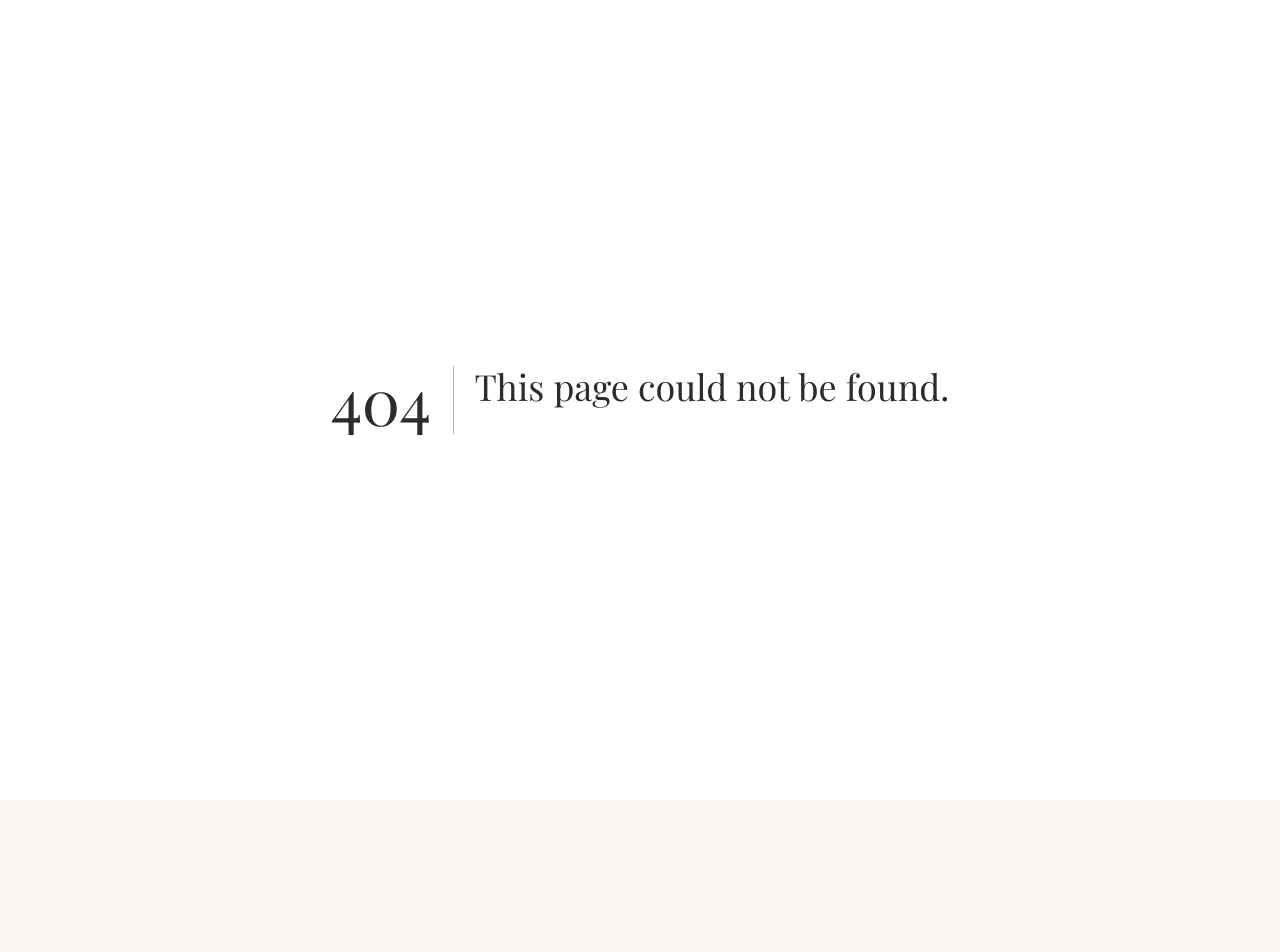
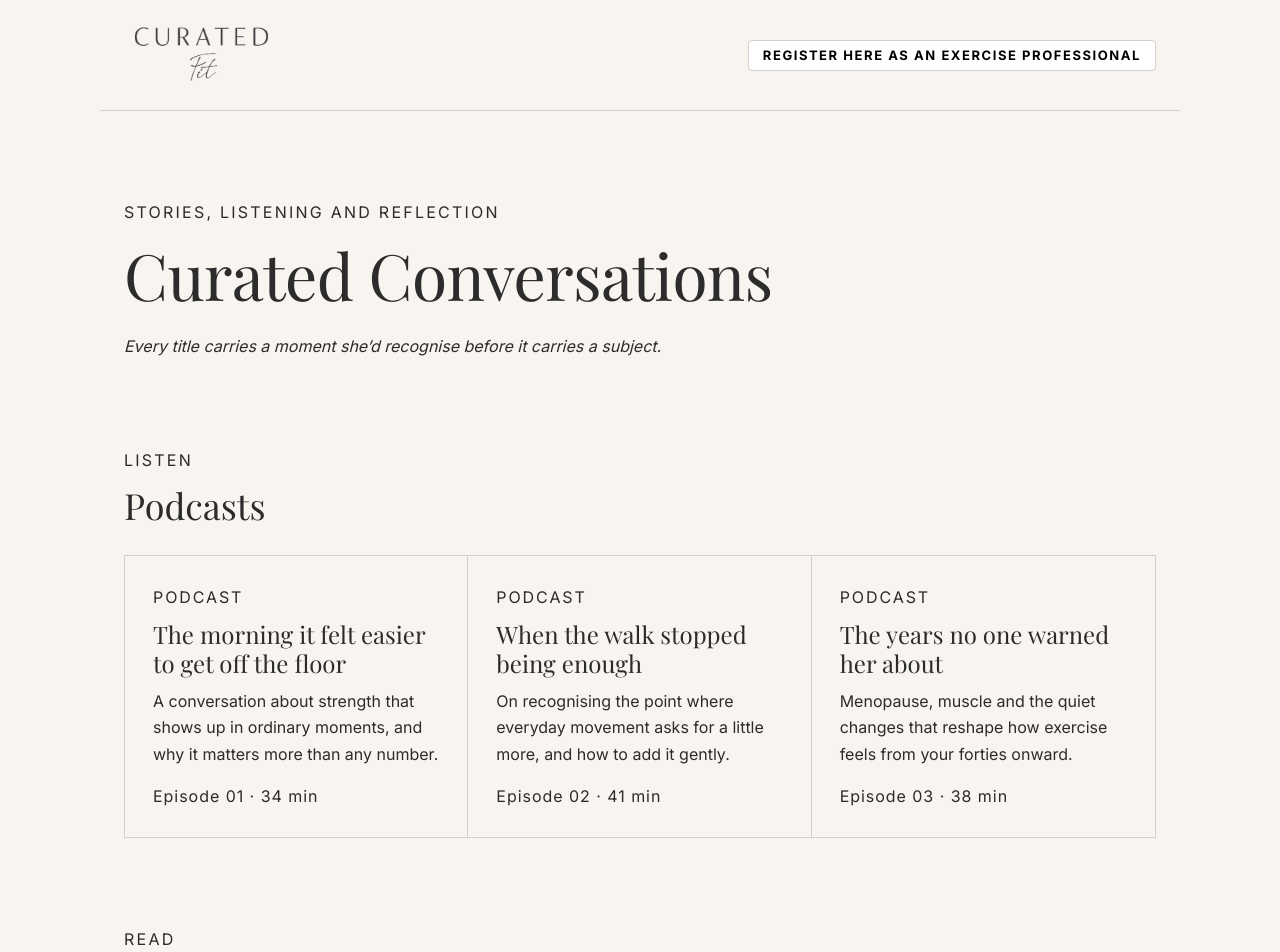
Before and after one commit to EmPerry1972/curated-fit-holding-page, a Next.js app: page /curated-conversations in a window 1280 px wide. Before the commit this address had no page. Shown: the top 952 px of the page. Before the commit the page ends 800 px from the top, so only its background shows below. Built offline with nearby package versions, Linux system fonts and the light colour scheme.

Commit message:
Add Curated Conversations page with layout and content

```diff
--- /dev/null
+++ b/app/curated-conversations/page.tsx
@@ -0,0 +1,246 @@
+"use client";
+
+const serif = "var(--font-serif), 'Playfair Display', Georgia, serif";
+const mono = "var(--font-mono), 'IBM Plex Mono', ui-monospace, monospace";
+const sans = "var(--font-sans), 'Inter', -apple-system, Helvetica, Arial, sans-serif";
+
+const wrap = { maxWidth: 1080, margin: "0 auto", padding: "0 24px" } as const;
+const sectionPad = { padding: "clamp(48px, 8vw, 88px) 0" } as const;
+
+const eyebrow = {
+  fontFamily: mono,
+  fontSize: 11,
+  letterSpacing: "0.14em",
+  textTransform: "uppercase",
+  color: "var(--warm-grey)",
+  marginBottom: 16,
+} as const;
+
+const h1 = {
+  fontFamily: serif,
+  fontWeight: 300,
+  letterSpacing: "0.005em",
+  fontSize: "clamp(34px, 6vw, 60px)",
+  lineHeight: 1.1,
+  color: "var(--text-primary)",
+  margin: 0,
+} as const;
+
+const lede = {
+  fontFamily: serif,
+  fontWeight: 300,
+  fontSize: "clamp(19px, 2.6vw, 26px)",
+  lineHeight: 1.4,
+  color: "var(--text-secondary)",
+  margin: "24px 0 0",
+  maxWidth: 720,
+  fontStyle: "italic",
+} as const;
+
+const h2 = {
+  fontFamily: serif,
+  fontWeight: 300,
+  fontSize: "clamp(24px, 3.4vw, 32px)",
+  lineHeight: 1.15,
+  color: "var(--text-primary)",
+  margin: 0,
+} as const;
+
+const sectionLabel = {
+  fontFamily: mono,
+  fontSize: 11,
+  letterSpacing: "0.14em",
+  textTransform: "uppercase",
+  color: "var(--warm-grey)",
+  marginBottom: 12,
+} as const;
+
+const cardEyebrow = {
+  fontFamily: mono,
+  fontSize: 10,
+  letterSpacing: "0.12em",
+  textTransform: "uppercase",
+  color: "var(--warm-grey)",
+  margin: 0,
+} as const;
+
+const cardTitle = {
+  fontFamily: serif,
+  fontWeight: 400,
+  fontSize: 20,
+  lineHeight: 1.25,
+  color: "var(--text-primary)",
+  margin: "10px 0 0",
+} as const;
+
+const cardBody = {
+  fontFamily: sans,
+  fontSize: 15,
+  lineHeight: 1.6,
+  color: "var(--text-secondary)",
+  margin: "10px 0 0",
+} as const;
+
+const cardMeta = {
+  fontFamily: mono,
+  fontSize: 11,
+  letterSpacing: "0.06em",
+  color: "var(--warm-grey)",
+  margin: "16px 0 0",
+} as const;
+
+const PODCASTS = [
+  {
+    kind: "Podcast",
+    title: "The morning it felt easier to get off the floor",
+    body: "A conversation about strength that shows up in ordinary moments, and why it matters more than any number.",
+    meta: "Episode 01 · 34 min",
+  },
+  {
+    kind: "Podcast",
+    title: "When the walk stopped being enough",
+    body: "On recognising the point where everyday movement asks for a little more, and how to add it gently.",
+    meta: "Episode 02 · 41 min",
+  },
+  {
+    kind: "Podcast",
+    title: "The years no one warned her about",
+    body: "Menopause, muscle and the quiet changes that reshape how exercise feels from your forties onward.",
+    meta: "Episode 03 · 38 min",
+  },
+];
+
+const BLOGS = [
+  {
+    kind: "Written by a professional",
+    title: "The afternoon she carried the shopping without thinking",
+    body: "A trainer on building strength that disappears into everyday life, so capability becomes something you simply have.",
+    meta: "Jessica Wacey · 6 min read",
+  },
+  {
+    kind: "Written by a professional",
+    title: "Returning after the season you stepped away",
+    body: "Gentle, practical guidance for coming back to movement without starting from a place of pressure.",
+    meta: "Aroha Ngata · 5 min read",
+  },
+  {
+    kind: "Written by a professional",
+    title: "The energy you notice by Thursday",
+    body: "How consistent, well-matched training changes the way an ordinary week feels by the time you reach its end.",
+    meta: "Daniel Reeve · 4 min read",
+  },
+];
+
+function Card({ item }: { item: { kind: string; title: string; body: string; meta: string } }) {
+  return (
+    <div style={{ padding: 28, borderRight: "1px solid var(--line)" }}>
+      <p style={cardEyebrow}>{item.kind}</p>
+      <h3 style={cardTitle}>{item.title}</h3>
+      <p style={cardBody}>{item.body}</p>
+      <p style={cardMeta}>{item.meta}</p>
+    </div>
+  );
+}
+
+function Grid({ items }: { items: { kind: string; title: string; body: string; meta: string }[] }) {
+  return (
+    <div
+      className="three-col"
+      style={{ display: "grid", gridTemplateColumns: "repeat(3, 1fr)", border: "1px solid var(--line)", marginTop: 28 }}
+    >
+      {items.map((item, i) => (
+        <div key={i} style={i === items.length - 1 ? { padding: 28 } : undefined}>
+          {i === items.length - 1 ? (
+            <div style={{ padding: 0 }}>
+              <p style={cardEyebrow}>{item.kind}</p>
+              <h3 style={cardTitle}>{item.title}</h3>
+              <p style={cardBody}>{item.body}</p>
+              <p style={cardMeta}>{item.meta}</p>
+            </div>
+          ) : (
+            <Card item={item} />
+          )}
+        </div>
+      ))}
+    </div>
+  );
+}
+
+export default function CuratedConversationsPage() {
+  return (
+    <main style={{ minHeight: "100vh", background: "var(--warm-white)" }}>
+      <nav
+        style={{
+          display: "flex",
+          alignItems: "center",
+          justifyContent: "space-between",
+          padding: "22px 24px",
+          maxWidth: 1080,
+          margin: "0 auto",
+          width: "100%",
+          flexWrap: "wrap",
+          gap: 12,
+          borderBottom: "1px solid var(--line)",
+        }}
+      >
+        <a href="/">
+          <img src="/logo.png" alt="Curated Fit" style={{ height: 64 }} />
+        </a>
+        <a
+          href="/register"
+          id="register-pro-link"
+          style={{
+            fontFamily: mono,
+            fontSize: 11,
+            letterSpacing: "0.12em",
+            textTransform: "uppercase",
+            color: "#000000",
+            fontWeight: 700,
+            textDecoration: "none",
+            backgroundColor: "#ffffff",
+            padding: "8px 14px",
+            borderRadius: 4,
+            display: "inline-block",
+            border: "1px solid var(--line)",
+          }}
+        >
+          Register here as an Exercise Professional
+        </a>
+      </nav>
+
+      <section style={{ ...sectionPad, paddingBottom: 0 }}>
+        <div style={wrap}>
+          <p style={eyebrow}>Stories, listening and reflection</p>
+          <h1 style={h1}>Curated Conversations</h1>
+          <p style={lede}>
+            Every title carries a moment she&rsquo;d recognise before it carries a subject.
+          </p>
+        </div>
+      </section>
+
+      <section style={sectionPad}>
+        <div style={wrap}>
+          <p style={sectionLabel}>Listen</p>
+          <h2 style={h2}>Podcasts</h2>
+          <Grid items={PODCASTS} />
+        </div>
+      </section>
+
+      <section style={{ ...sectionPad, paddingTop: 0 }}>
+        <div style={wrap}>
+          <p style={sectionLabel}>Read</p>
+          <h2 style={h2}>From the professionals</h2>
+          <Grid items={BLOGS} />
+        </div>
+      </section>
+
+      <footer style={{ borderTop: "1px solid var(--line)" }}>
+        <div style={{ ...wrap, padding: "32px 24px" }}>
+          <p style={{ fontFamily: mono, fontSize: 11, letterSpacing: "0.06em", color: "var(--warm-grey)", margin: 0 }}>
+            &copy; 2026 Curated Fit &middot; Founded in New Zealand
+          </p>
+        </div>
+      </footer>
+    </main>
+  );
+}
```
